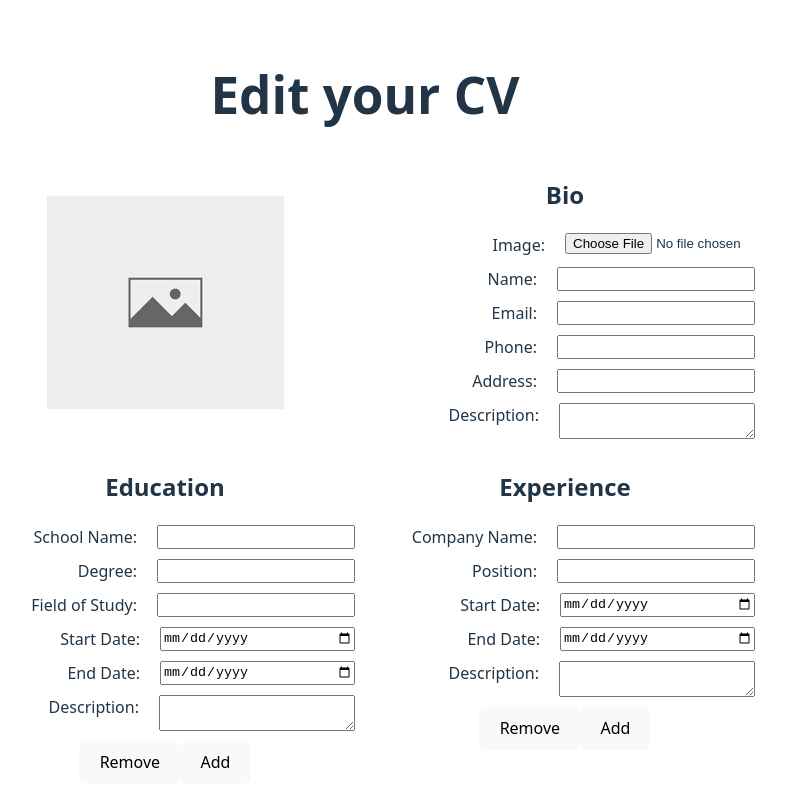
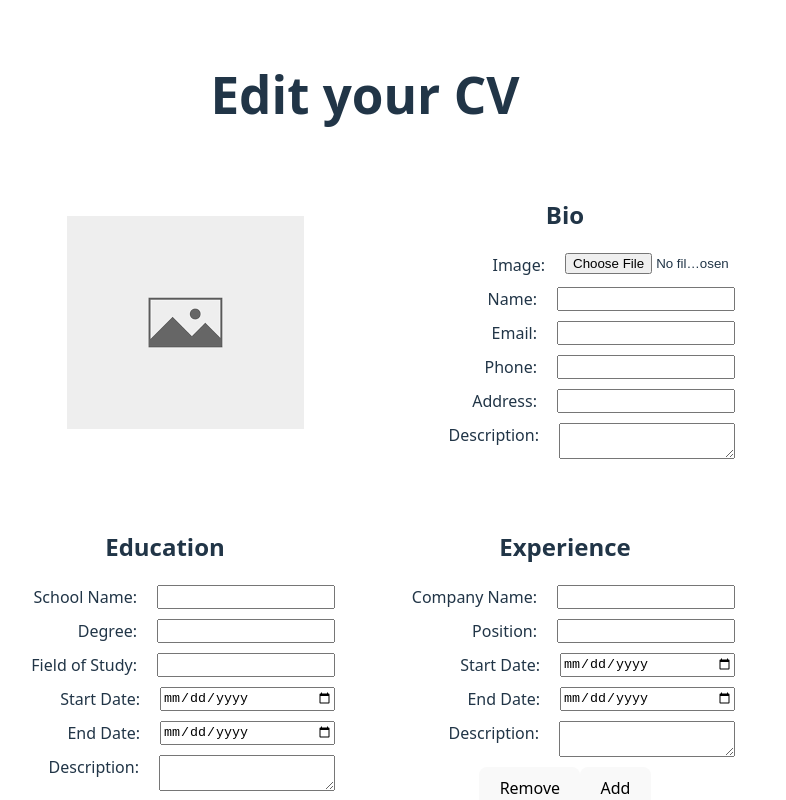
Before and after one commit to pavlevuksanovic08/odin-cv-app, a React (Vite) app: page / in a window 1280 px wide. Shown: the top 800 px of the page, without its empty margins (275-1061 px from the left). Built offline with nearby package versions, Linux system fonts and the light colour scheme.

Commit message:
add margins to sections

```diff
--- a/src/components/edit/loadEditor.jsx
+++ b/src/components/edit/loadEditor.jsx
@@ -6,20 +6,20 @@ export default function LoadEditor({ sections, handlers }) {
         <div>
             <h1>Edit your CV</h1>
             <div className="grid-template">
-                <div className="img-cell">
+                <div className="img-cell section">
                     {sections.bio.fields[0][0].value
                         ? <img src={sections.bio.fields[0][0].value}></img>
                         : <img src={defaultImg}></img>
                     }
                 </div>
-                <div>
+                <div className="section">
                     <h2>{sections.bio.title}</h2>
                     <LoadEditSection section={sections.bio} sectionKey={"bio"} handlers={handlers} />
                 </div>
                 {Object.keys(sections).map((key) => {
                     if (key !== "bio") {
                         return (
-                            <div key={key}>
+                            <div key={key} className="section">
                                 <h2>{sections[key].title}</h2>
                                 <LoadEditSection section={sections[key]} sectionKey={key} handlers={handlers} />
                             </div>
--- a/src/styles/layout.css
+++ b/src/styles/layout.css
@@ -8,6 +8,10 @@ html, body {
     display: grid;
     grid-template-columns: repeat(2, 1fr);
     grid-template-rows: repeat(auto, 300px);
+}
+
+.section {
+    margin: 5%;
 }
 
 .img-cell {
```
